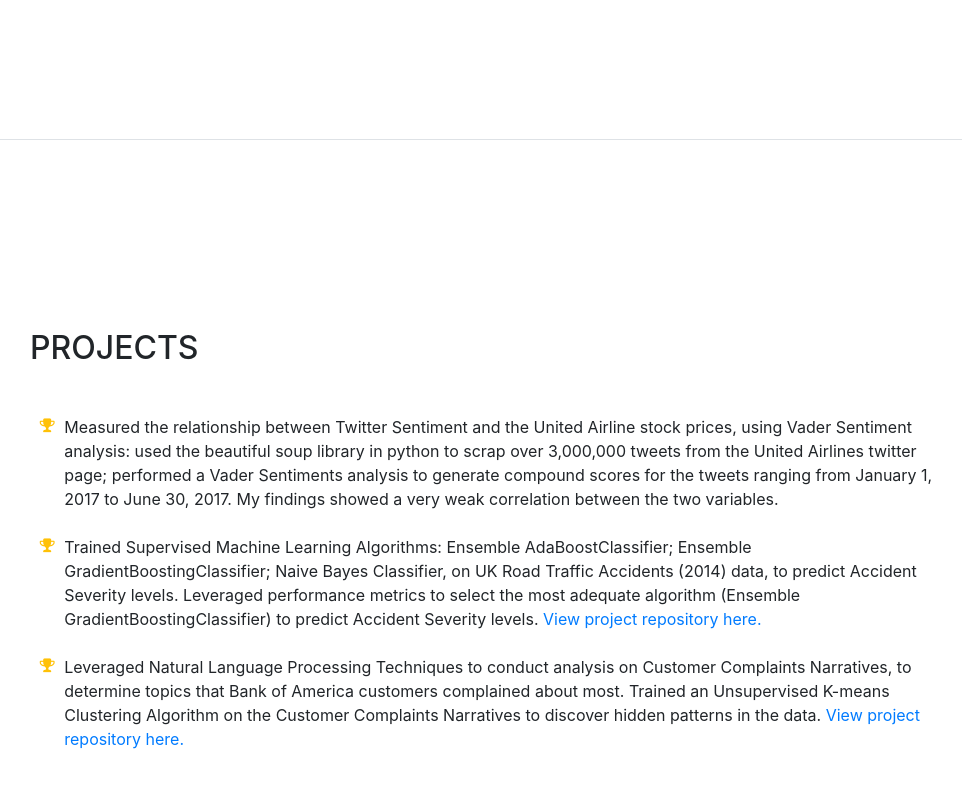
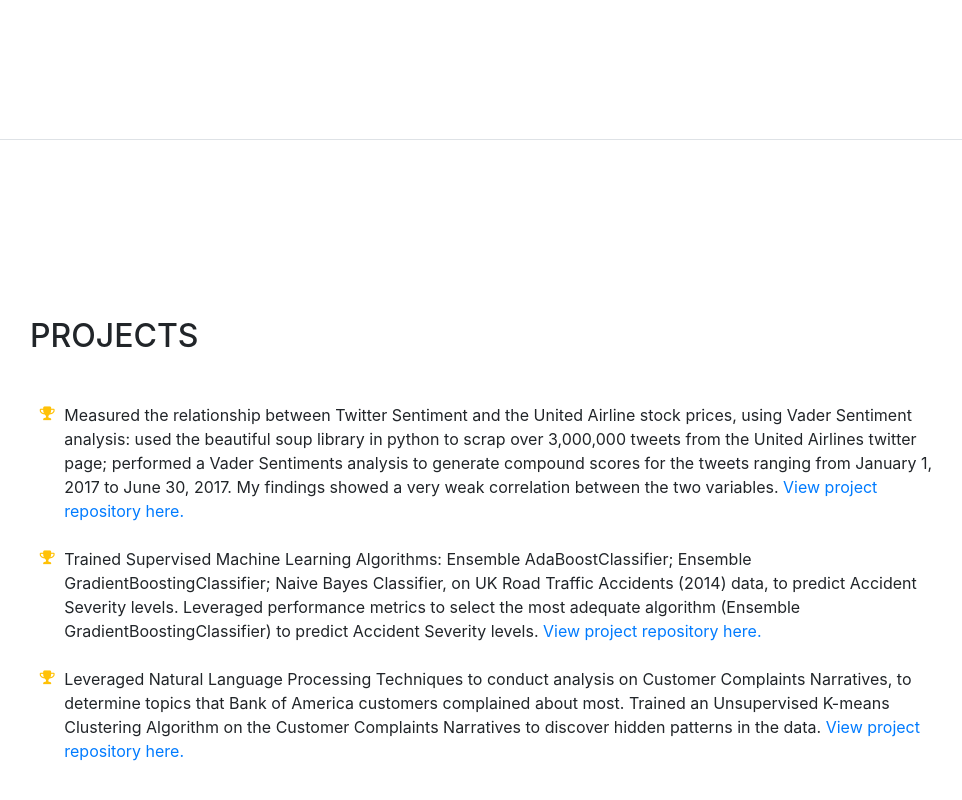
Before and after one commit to oscar4martins/oscar4martins.github.io, a website with bundled scripts: page index.html in a window 1280 px wide. Shown: the part 3289-4089 px from the top of the page, without its empty margins (290-1252 px from the left). Built offline with nearby package versions, Linux system fonts and the light colour scheme; a web font is replaced by a local one.

Commit message:
sentiments analysis commit

```diff
--- a/index.html
+++ b/index.html
@@ -217,7 +217,7 @@
           <ul class="fa-ul mb-0">
             <li>
               <i class="fa-li fa fa-trophy text-warning"></i>
-              Measured the relationship between Twitter Sentiment and the United Airline stock prices, using Vader Sentiment analysis: used the beautiful soup library in python to scrap over 3,000,000 tweets from the United Airlines twitter page; performed a Vader Sentiments analysis to generate compound scores for the tweets ranging from January 1, 2017 to June 30, 2017. My findings showed a very weak correlation between the two variables.<!--br><a href="#" target="_blank">Visit the github page</a--><br><br>
+              Measured the relationship between Twitter Sentiment and the United Airline stock prices, using Vader Sentiment analysis: used the beautiful soup library in python to scrap over 3,000,000 tweets from the United Airlines twitter page; performed a Vader Sentiments analysis to generate compound scores for the tweets ranging from January 1, 2017 to June 30, 2017. My findings showed a very weak correlation between the two variables. <a href="https://github.com/oscar4martins/project_one_sentiment_analysis" target="_blank">View project repository here.</a><br><br>
 
 </li>
             <li>
```
